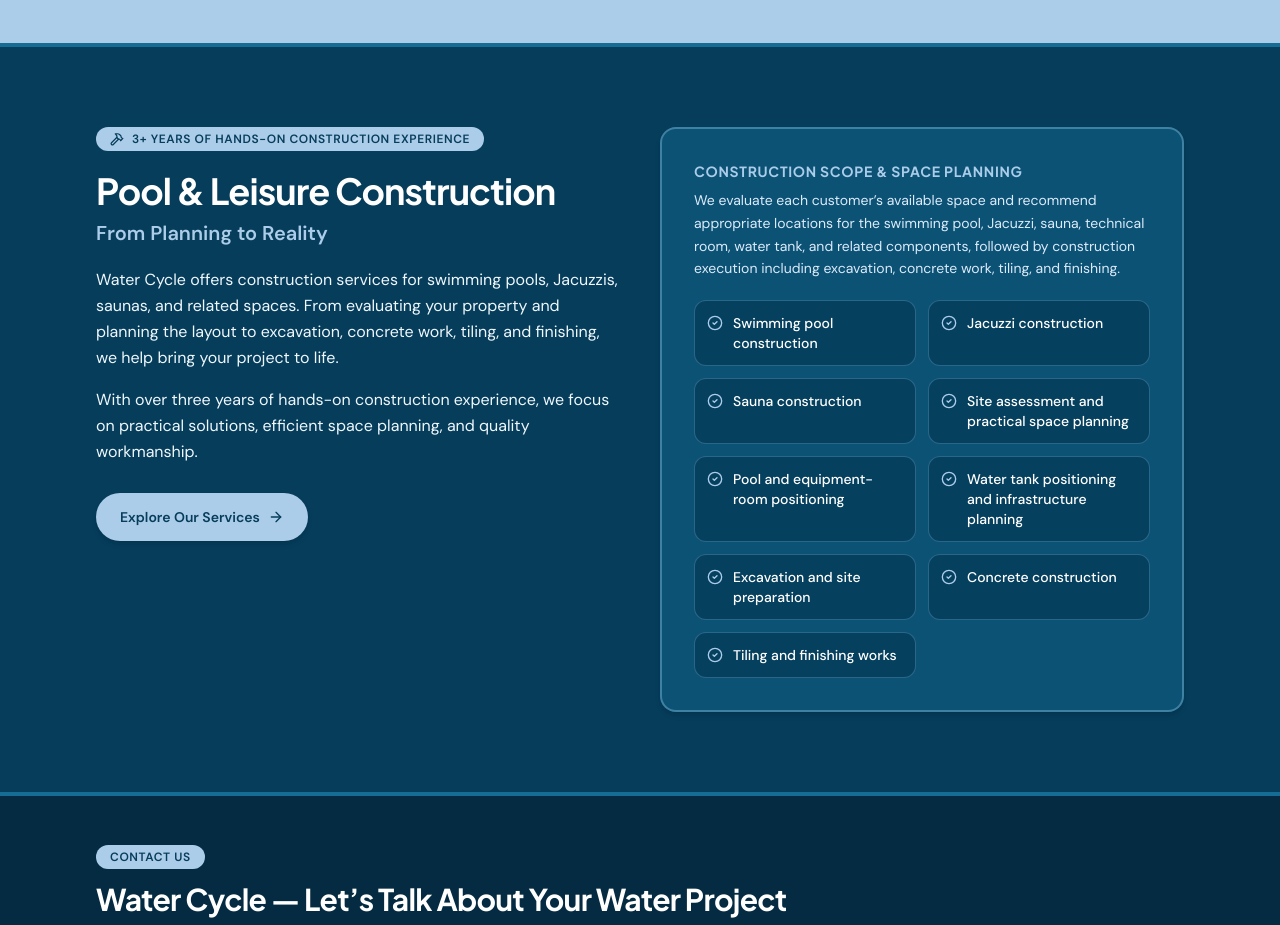
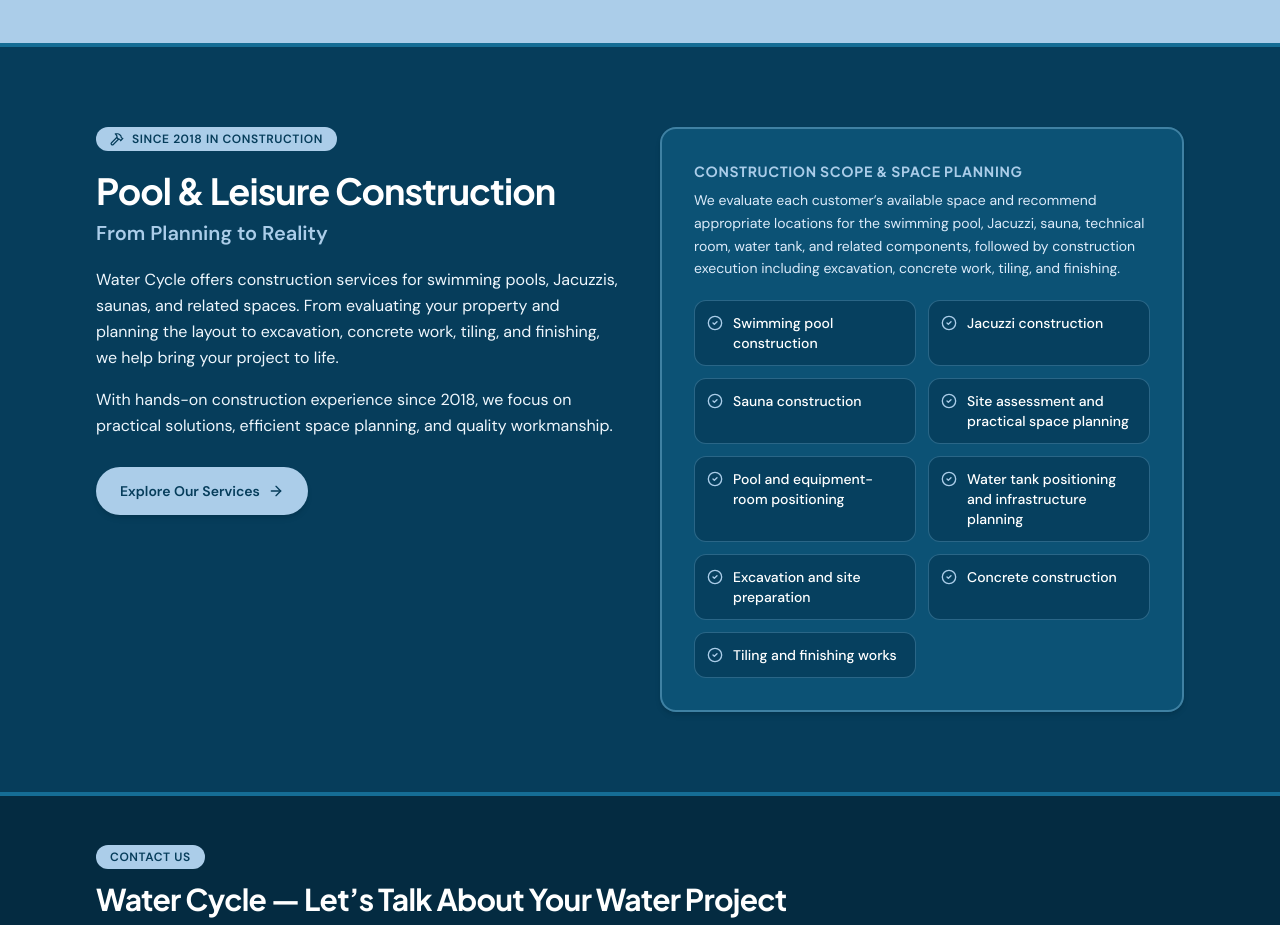
Before and after one commit to alichuck/Entelo, a React (Vite) app: page / in a window 1280 px wide. Shown: the part 1660-2585 px from the top of the page. Built offline with nearby package versions, Linux system fonts and the light colour scheme.

Commit message:
feat: update construction experience to Since 2018 in Construction

```diff
--- a/src/data/siteContent.ts
+++ b/src/data/siteContent.ts
@@ -169,7 +169,7 @@
   sectionTitle: 'About Water Cycle',
   companySince: '2021',
   personalExperienceYears: '22 Years',
-  constructionExperienceYears: '3+ Years',
+  constructionExperienceYears: 'Since 2018',
   paragraphs: [
     'Founded in 2021 and backed by 22 years of personal industry experience, Water Cycle is a business based in Adma, Lebanon focused on water treatment, filtration systems, swimming pool solutions, and solar water heating.',
     'At Water Cycle, we provide pool and water-system solutions alongside construction services for swimming pools, Jacuzzis, saunas, and related spaces. We help clients evaluate their available space, plan practical project layouts, and carry out construction work, including excavation, concrete work, tiling, and finishing. Our approach focuses on understanding each customer’s requirements and delivering functional, well-planned results.',
@@ -181,10 +181,10 @@
 export const CONSTRUCTION_OVERVIEW = {
   sectionTitle: 'Pool & Leisure Construction',
   sectionSubtitle: 'From Planning to Reality',
-  experienceBadge: '3+ Years of Hands-On Construction Experience',
+  experienceBadge: 'Since 2018 in Construction',
   paragraphs: [
     'Water Cycle offers construction services for swimming pools, Jacuzzis, saunas, and related spaces. From evaluating your property and planning the layout to excavation, concrete work, tiling, and finishing, we help bring your project to life.',
-    'With over three years of hands-on construction experience, we focus on practical solutions, efficient space planning, and quality workmanship.',
+    'With hands-on construction experience since 2018, we focus on practical solutions, efficient space planning, and quality workmanship.',
   ],
   ctaLabel: 'Explore Our Services',
   scopeNote:
--- a/src/pages/AboutPage.tsx
+++ b/src/pages/AboutPage.tsx
@@ -99,7 +99,7 @@
                   </div>
                 </div>
 
-                {/* 3+ Years Construction Experience */}
+                {/* Since 2018 in Construction */}
                 <div className="pt-4 border-t border-[#156D95] flex items-start gap-3.5">
                   <div className="w-10 h-10 rounded-xl bg-[#ABCDE9] text-[#063D5B] flex items-center justify-center shrink-0">
                     <Hammer className="w-5 h-5" aria-hidden="true" />
@@ -109,7 +109,7 @@
                       Pool &amp; Leisure Construction
                     </span>
                     <span className="text-lg font-bold text-white">
-                      {ABOUT_CONTENT.constructionExperienceYears} of Construction Experience
+                      {ABOUT_CONTENT.constructionExperienceYears} in Construction
                     </span>
                     <span className="block text-xs text-[#DCEBFA]/85 mt-0.5">
                       Space evaluation, excavation, concrete works, tiling, and finishing
--- a/src/pages/ServicesPage.tsx
+++ b/src/pages/ServicesPage.tsx
@@ -80,7 +80,7 @@
     description: s.description,
     highlights: s.highlights,
     inquiryOption: s.inquiryOption,
-    leadHeadline: `WE CARRY OUT ${s.title.toUpperCase()} WITH OVER THREE YEARS OF HANDS-ON CONSTRUCTION EXPERIENCE — COVERING SITE ASSESSMENT & SPACE PLANNING, EXCAVATION & CONCRETE WORKS, AND TILING & FINISHING.`,
+    leadHeadline: `WE CARRY OUT ${s.title.toUpperCase()} WITH HANDS-ON CONSTRUCTION EXPERIENCE SINCE 2018 — COVERING SITE ASSESSMENT & SPACE PLANNING, EXCAVATION & CONCRETE WORKS, AND TILING & FINISHING.`,
     extendedParagraphs: [
       s.description,
       'Site Assessment & Space Planning: We conduct an on-site evaluation of your available space to recommend practical locations for the swimming pool, Jacuzzi, sauna, technical room, and water tank, including infrastructure planning.',
```
